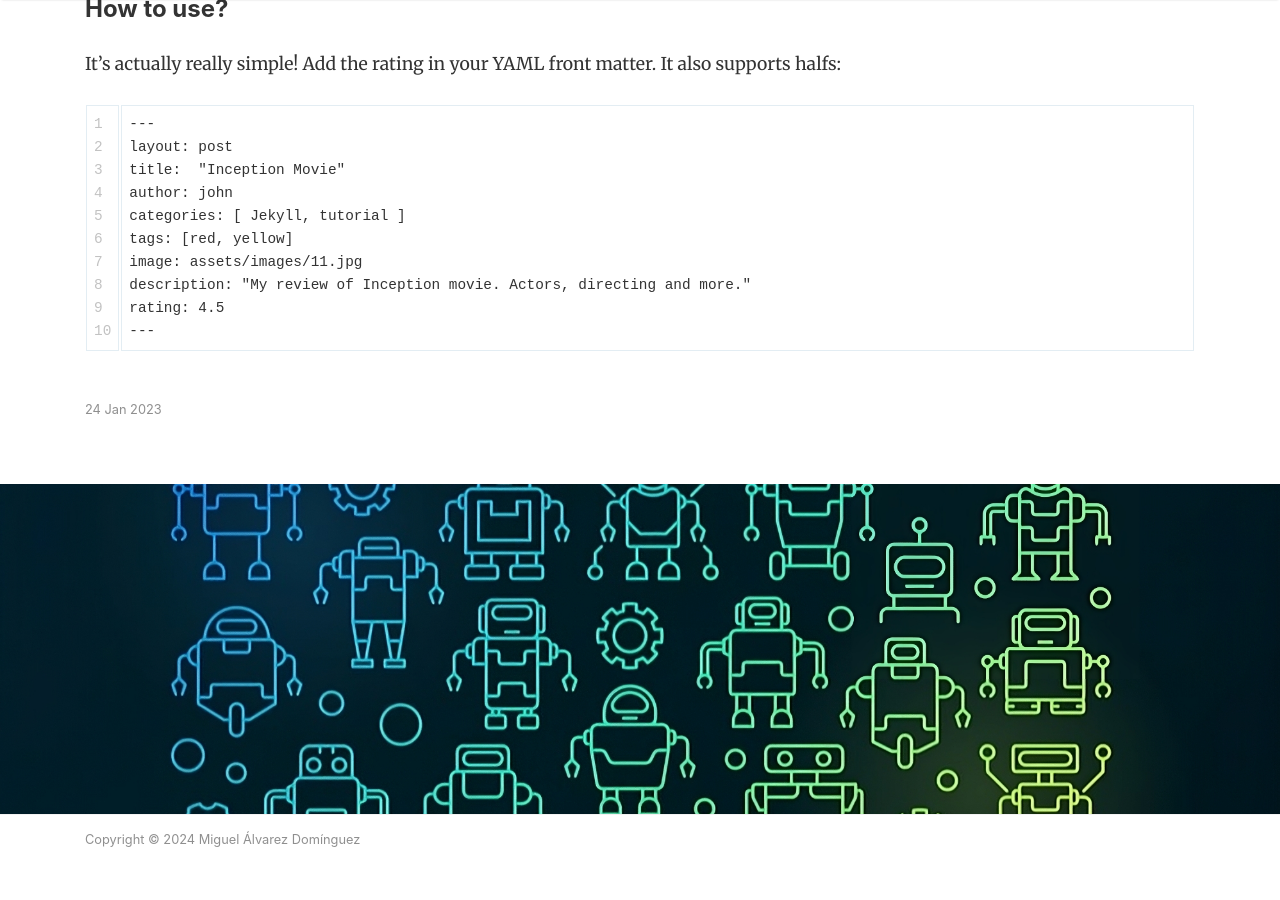
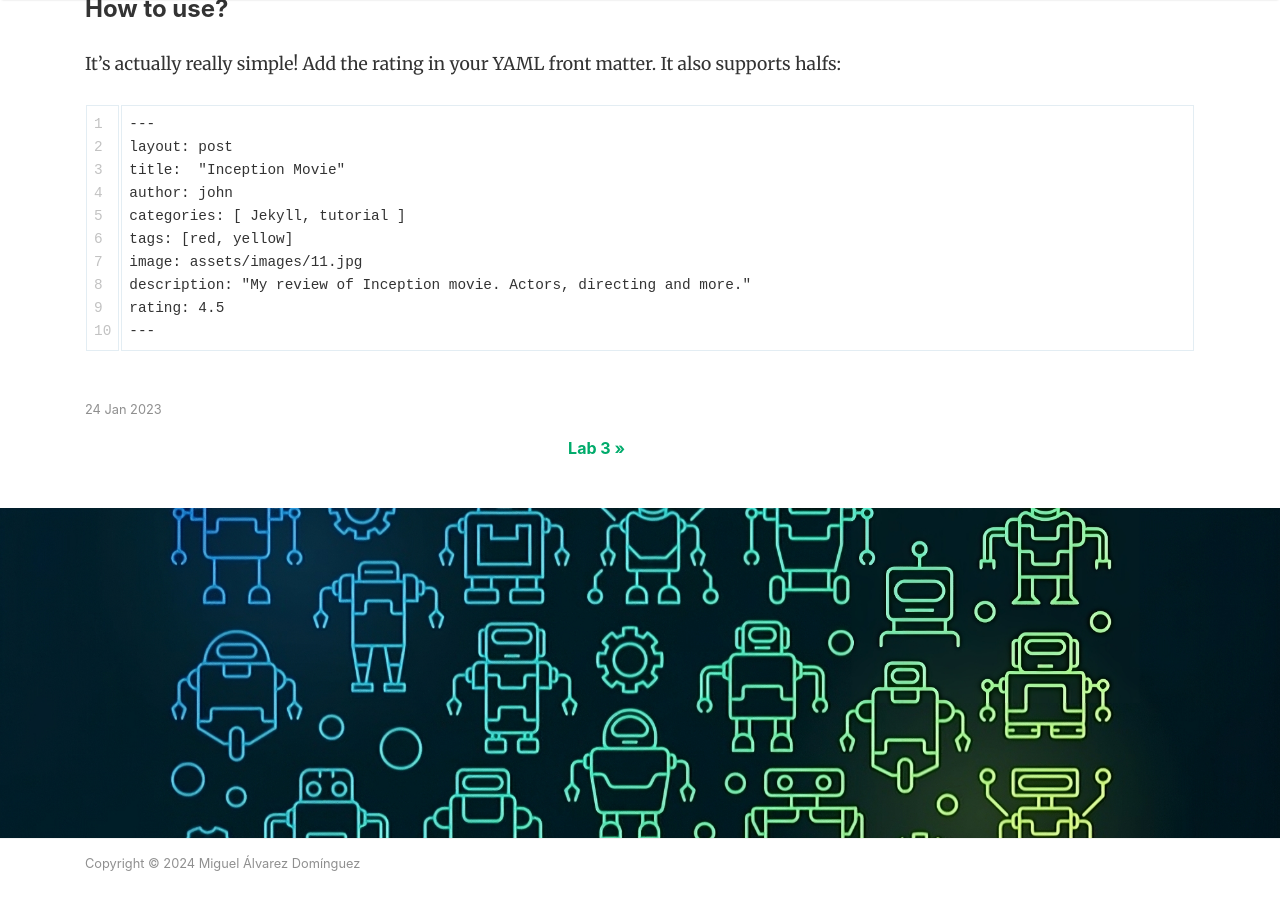
Before and after one commit to miguelalvarezd/FastRobots, a Jekyll site: the page built from _posts/2023-01-24-lab-1.md, in a window 1280 px wide and 900 px high, scrolled down 795 px. Built offline with Jekyll 4.4.1, drawn with Linux system fonts in a browser that asks for light colours; nearby versions of some CDN libraries; comment, search, counter and statistics services are not loaded; before the commit the page ends 1671 px from its top, so only the background shows below that.

Commit message:
Update post.html

```diff
--- a/_layouts/post.html
+++ b/_layouts/post.html
@@ -139,7 +139,7 @@ post_class: post-template
             {% endif %}
             {% endif %}
             {% if page.next.url %}
-            {% if page.previous.hidden != true %}
+            {% if page.next.hidden != true %}
             <a class="next d-block col-md-6 text-lg-right" href="{{ site.baseurl }}{{page.next.url}}">{{page.next.title}} &raquo; </a>
             {% endif %}
             {% endif %}
```
